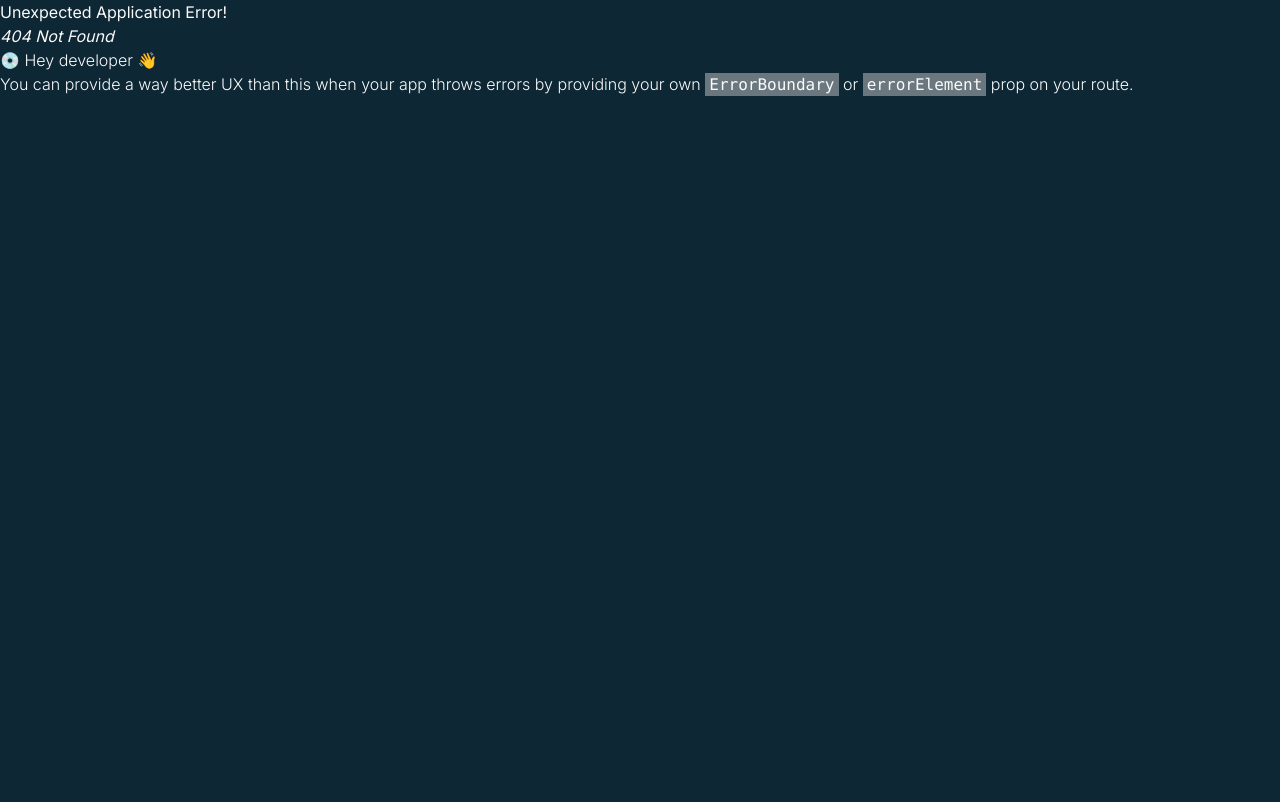
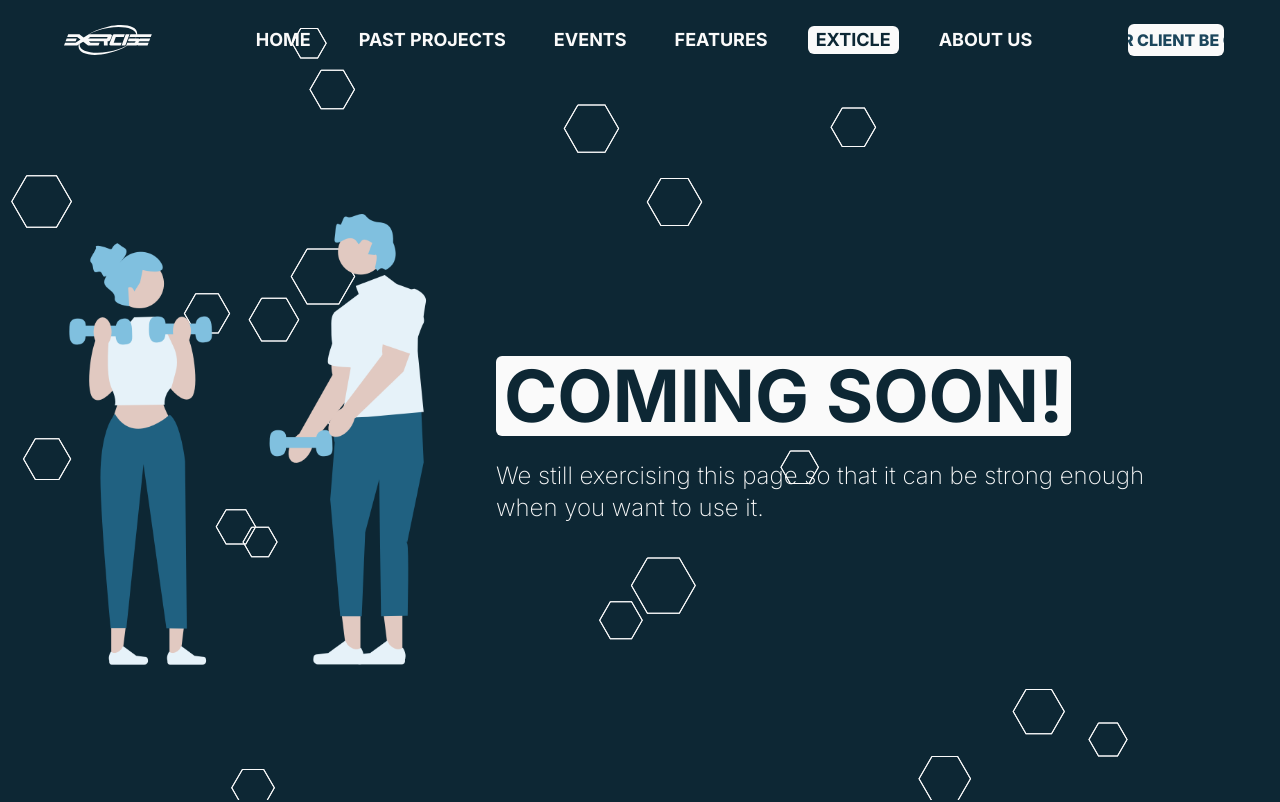
Before and after one commit to ExerciseFTUI/Website-Exercise-FE, a React (Vite) app: page /exticle in a window 1280 px wide. Before the commit this address had no page. Shown: the top 802 px of the page. Built offline with nearby package versions, Linux system fonts and the light colour scheme.

Commit message:
ADD Comming Soon to ExTicle Page

```diff
--- /dev/null
+++ b/src/components/comingSoon/ComingSoon.jsx
@@ -0,0 +1,29 @@
+import { HexaParticles } from "../hexagon"
+
+import workout from "../../assets/coming-soon/workout.png"
+
+function ComingSoon() {
+  return (
+    <div className="site-wrapper w-container overflow-hidden h-screen lg:h-[100vh] w-screen pt-20 flex-center flex-col-reverse gap-12 lg:flex-row">
+      <img
+        alt="exercise illustration"
+        src={workout}
+        className="w-60 md:w-80 lg:w-96"
+      />
+
+      <div className="text-light text-center space-y-6 lg:text-start">
+        <h1 className="text-6xl md:text-7xl bg-light px-2 py-1 text-dark rounded-md w-fit">
+          COMING SOON!
+        </h1>
+        <p className="font-extralight max-w-2xl text-lg md:text-xl lg:text-2xl">
+          We still exercising this page so that it can be strong enough when you
+          want to use it.
+        </p>
+      </div>
+
+      <HexaParticles background="#0D2734" color="#FAFAFA" />
+    </div>
+  )
+}
+
+export default ComingSoon
--- a/src/main.jsx
+++ b/src/main.jsx
@@ -13,6 +13,7 @@ import EventDetails from "./pages/EventDetails/"
 
 import PastProject from "./pages/PastProject"
 import GetToKnow from "./pages/GetToKnow"
+import ExTicle from "./pages/ExTicle"
 
 const router = createBrowserRouter([
   {
@@ -39,6 +40,10 @@ const router = createBrowserRouter([
         element: <PastProject />,
       },
       {
+        path: "/exticle",
+        element: <ExTicle />,
+      },
+      {
         path: "/about-us",
         element: <GetToKnow />,
       },
--- /dev/null
+++ b/src/pages/ExTicle/index.jsx
@@ -0,0 +1,7 @@
+import ComingSoon from "../../components/comingSoon/ComingSoon"
+
+function ExTiclePage() {
+  return <ComingSoon />
+}
+
+export default ExTiclePage
```
Also changed, not shown: src/assets/coming-soon/workout.png (added), src/assets/coming-soon/workout.svg (added).
